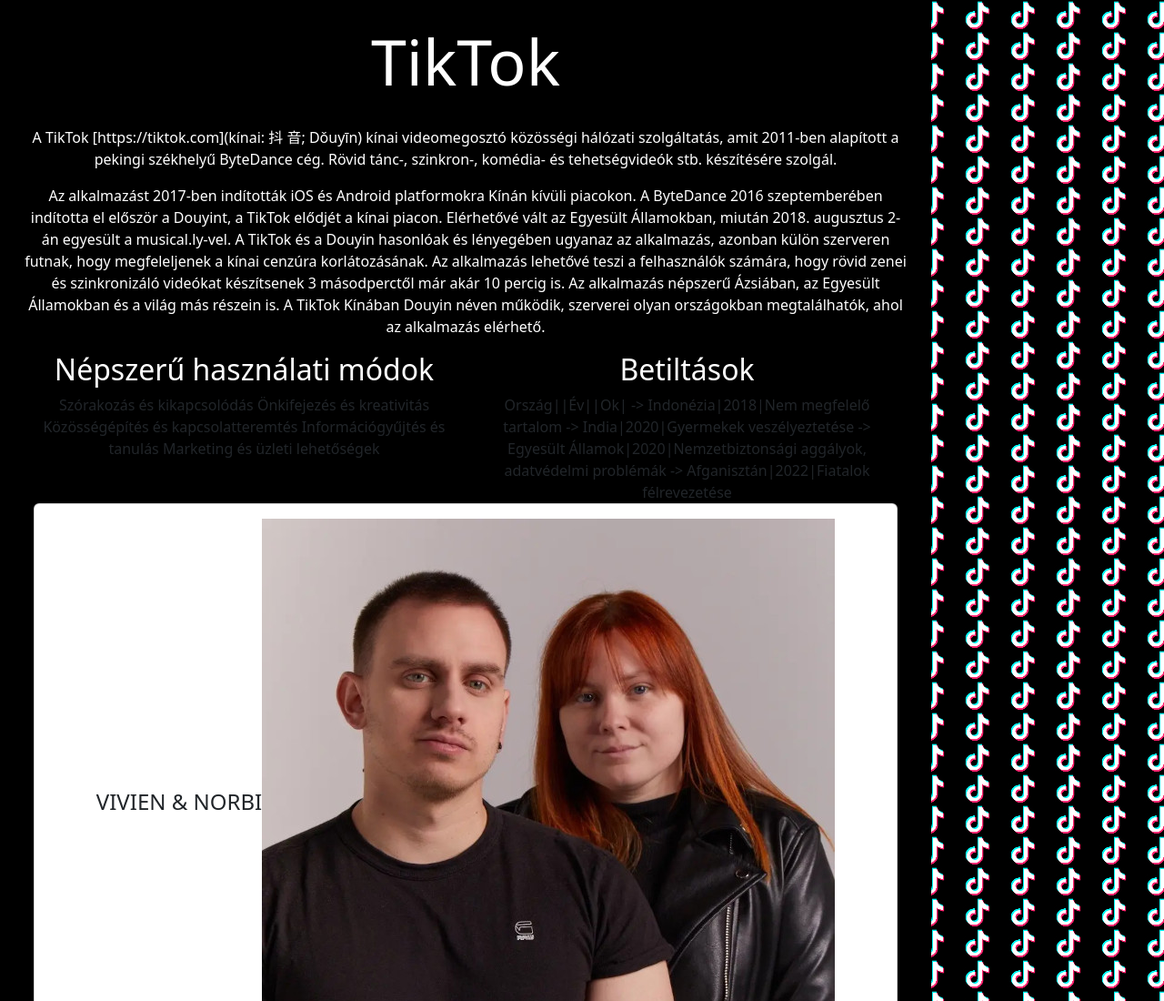
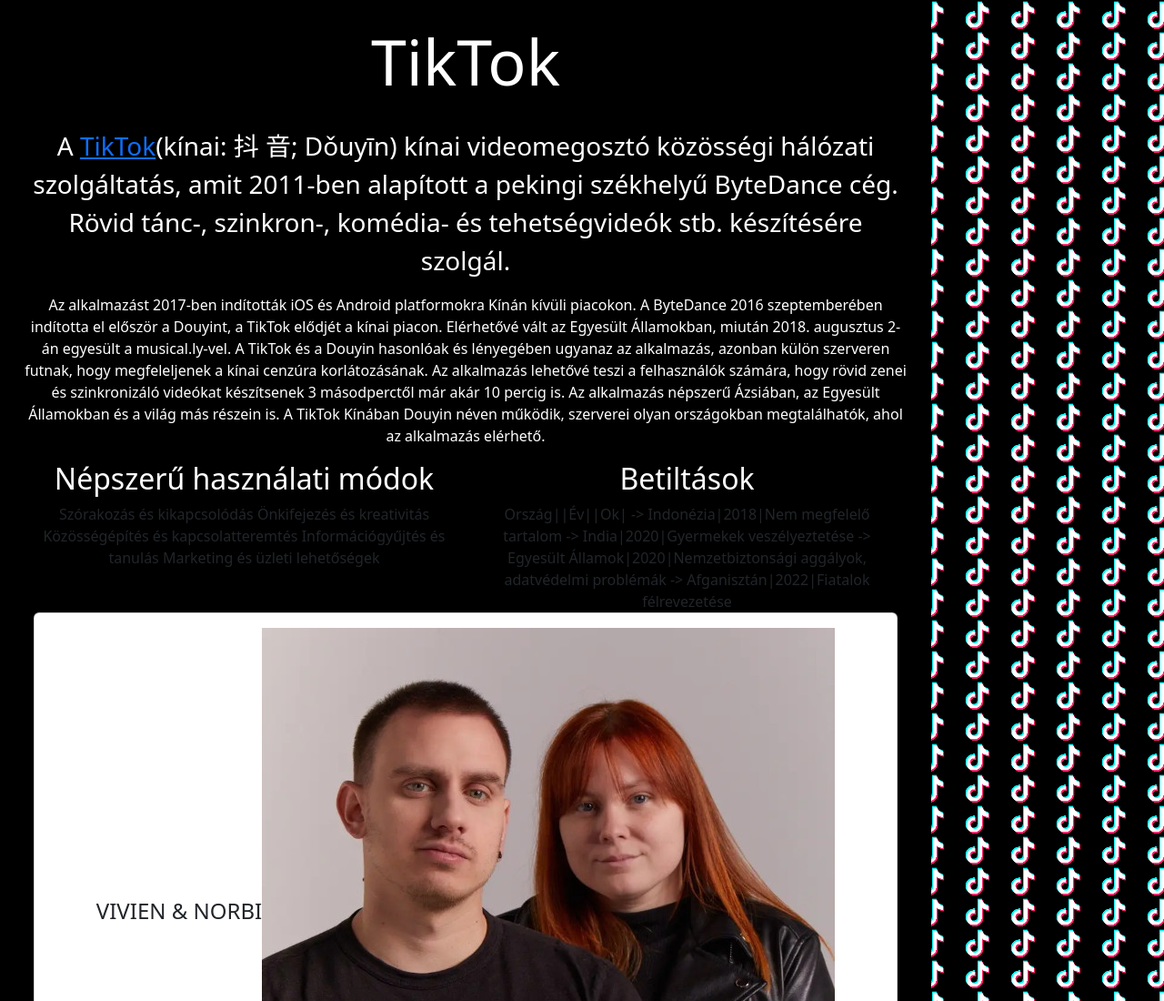
Before and after one commit to FonokurLevi/tiktokalapvizsga, a plain HTML site: page forrás/index.html in a window 1280 px wide. Shown: the top 1100 px of the page at 91% size. Drawn offline with Linux system fonts and the light colour scheme.

Commit message:
8. 9. feladat

```diff
--- a/forrás/index.html
+++ b/forrás/index.html
@@ -13,7 +13,7 @@
 <body>
     <main>
         <h1>TikTok</h1>
-        <p>A TikTok [https://tiktok.com](kínai: 抖 音; Dǒuyīn) kínai videomegosztó közösségi hálózati szolgáltatás, amit 2011-ben alapított a pekingi székhelyű ByteDance cég. Rövid tánc-, szinkron-, komédia- és tehetségvideók stb. készítésére szolgál.</p>
+        <p id="nagyobb">A <a target="_blank" href="https://tiktok.com">TikTok</a>(kínai: 抖 音; Dǒuyīn) kínai videomegosztó közösségi hálózati szolgáltatás, amit 2011-ben alapított a pekingi székhelyű ByteDance cég. Rövid tánc-, szinkron-, komédia- és tehetségvideók stb. készítésére szolgál.</p>
         <p>Az alkalmazást 2017-ben indították iOS és Android platformokra Kínán kívüli piacokon. A ByteDance 2016 szeptemberében indította el először a Douyint, a TikTok elődjét a kínai piacon. Elérhetővé vált az Egyesült Államokban, miután 2018. augusztus 2-án egyesült a musical.ly-vel. A TikTok és a Douyin hasonlóak és lényegében ugyanaz az alkalmazás, azonban külön szerveren futnak, hogy megfeleljenek a kínai cenzúra korlátozásának. Az alkalmazás lehetővé teszi a felhasználók számára, hogy rövid zenei és szinkronizáló videókat készítsenek 3 másodperctől már akár 10 percig is. Az alkalmazás népszerű Ázsiában, az Egyesült Államokban és a világ más részein is. A TikTok Kínában Douyin néven működik, szerverei olyan országokban megtalálhatók, ahol az alkalmazás elérhető.</p>
         <div class="container">
             <div class="row">
--- a/forrás/style.css
+++ b/forrás/style.css
@@ -59,3 +59,7 @@ h2{
 p{
   color: white;
 }
+
+#nagyobb{
+  font-size: 28px;
+}
```
